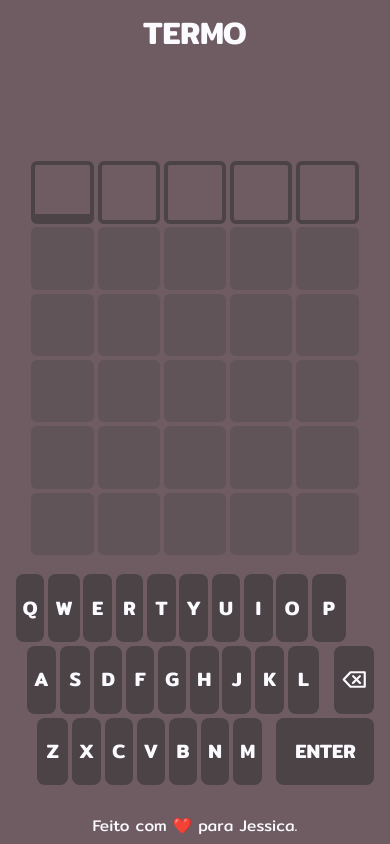
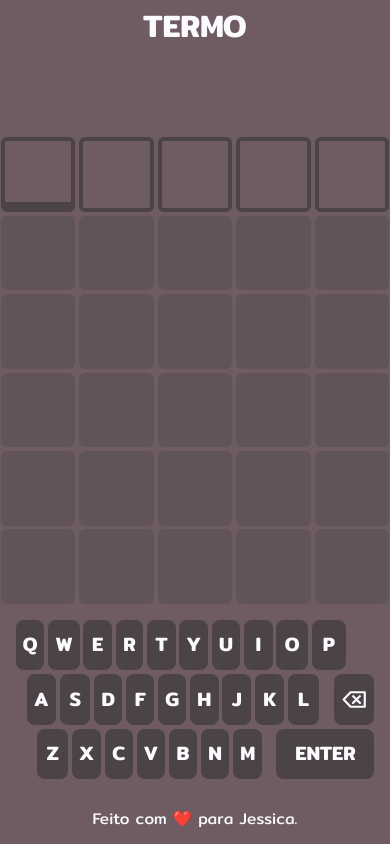
Before and after one commit to thiagomtolotti/termo-clone, a Next.js app: page / in a window 390 px wide. Built offline with nearby package versions, Linux system fonts and the light colour scheme; no server answers.

Commit message:
fixes responsiveness on GuessArea

```diff
--- a/src/app/layout.tsx
+++ b/src/app/layout.tsx
@@ -21,7 +21,7 @@ export default function RootLayout({
       <body
         className={clsx(
           `${mitr.className}`,
-          "bg-brown-600 text-gray-100 flex flex-col h-dvh items-center justify-center gap-4"
+          "bg-brown-600 text-gray-100 flex flex-col h-dvh items-center justify-center gap-4 max-w-screen-sm m-auto"
         )}
       >
         {children}
--- a/src/app/page.tsx
+++ b/src/app/page.tsx
@@ -12,8 +12,6 @@ export default function Home() {
 
       <Notification />
 
-      {/* <div className="w-full bg-green h-full" /> */}
-
       <GuessArea />
       <Keyboard />
 
--- a/src/components/GuessArea/GuessArea.tsx
+++ b/src/components/GuessArea/GuessArea.tsx
@@ -8,7 +8,7 @@ export const GuessArea = () => {
   const { rowsValue, currentPosition, changeHorizontalPosition } = useInputs();
 
   return (
-    <div className={"text-6xl h-full"}>
+    <div className={"text-6xl h-full flex-shrink grid gap-1"}>
       {rowsValue.map((rowValue, index) => (
         <GuessRow
           value={rowValue}
--- a/src/components/GuessArea/GuessRow/GuessLetter/GuessLetter.tsx
+++ b/src/components/GuessArea/GuessRow/GuessLetter/GuessLetter.tsx
@@ -19,7 +19,7 @@ export const GuessLetter = ({
     <div
       role="guess"
       className={clsx(
-        "w-16 flex items-center justify-center font-bold aspect-square rounded-md text-5xl",
+        "w-full flex items-center justify-center font-bold aspect-square rounded-md text-4xl",
         isRowActive &&
           "bg-transparent border-4 border-brown-300 cursor-pointer",
         !isRowActive && Boolean(children) ? "bg-brown-100" : "bg-brown-400",
--- a/src/components/GuessArea/GuessRow/GuessRow.tsx
+++ b/src/components/GuessArea/GuessRow/GuessRow.tsx
@@ -43,7 +43,7 @@ export const GuessRow = ({
   );
 
   return (
-    <div className="flex gap-1 m-1" role="guess-row">
+    <div className="grid grid-cols-5 gap-1" role="guess-row">
       {value.map((value, index) => (
         <GuessLetter
           isRowActive={activeIndex !== undefined}
--- a/src/components/Header/Header.tsx
+++ b/src/components/Header/Header.tsx
@@ -1,7 +1,7 @@
 export const Header = () => {
   return (
     <header>
-      <h1>Termo</h1>
+      <h1 className="my-2">Termo</h1>
     </header>
   );
 };
--- a/src/components/Keyboard/Key/Key.tsx
+++ b/src/components/Keyboard/Key/Key.tsx
@@ -14,7 +14,7 @@ export const Key = ({ children }: KeyProps) => {
 
   return (
     <div
-      className={`flex justify-center items-center bg-brown-300 col-span-3 rounded-lg font-bold text-xl`}
+      className={`flex justify-center items-center bg-brown-300 col-span-3 rounded-lg font-bold text-xl py-3`}
       id={`${styles[String(children).toLowerCase()] ?? ""}`}
       onClick={handleClick}
     >
--- a/src/components/Keyboard/Keyboard.tsx
+++ b/src/components/Keyboard/Keyboard.tsx
@@ -7,9 +7,7 @@ const LETTER_POSITIONS = [
 
 export const Keyboard = () => {
   return (
-    <div
-      className={`grid grid-rows-3 w-full px-4 h-1/4 shrink-0 gap-1 uppercase`}
-    >
+    <div className={`grid grid-rows-3 w-full px-4 shrink-0 gap-1 uppercase`}>
       {LETTER_POSITIONS.map((letter) => (
         <Key>{letter}</Key>
       ))}
```
